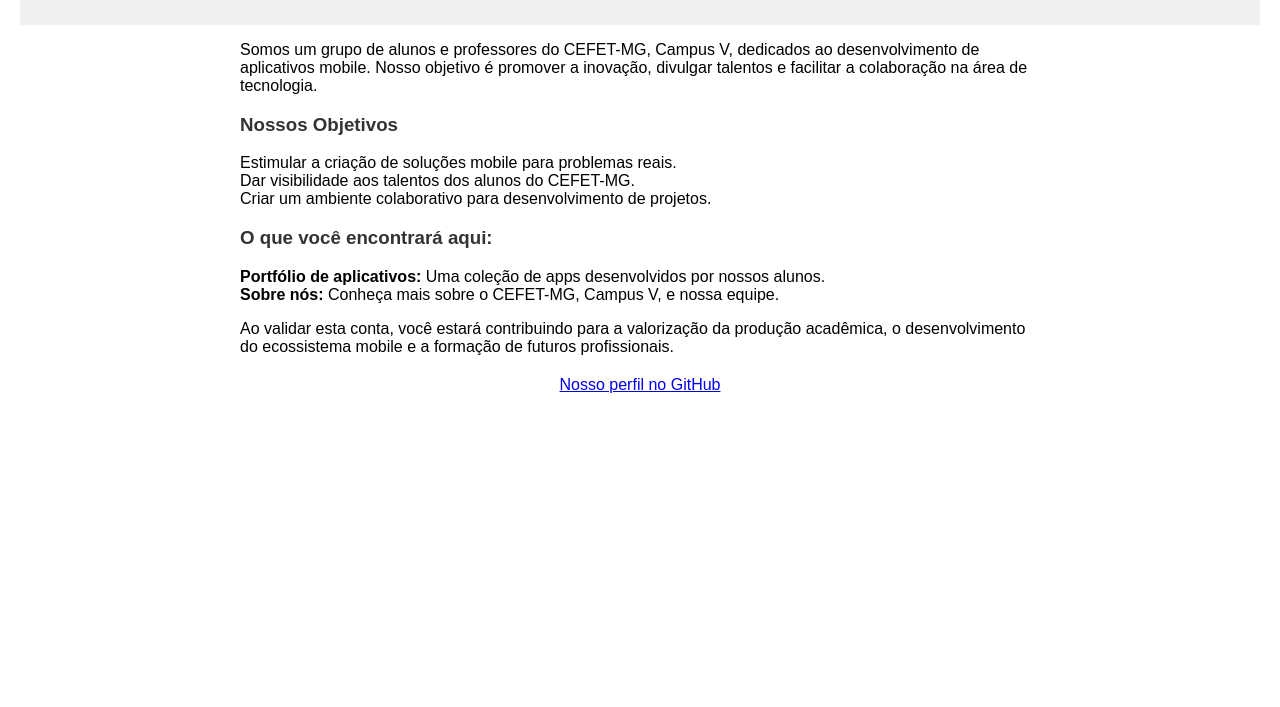
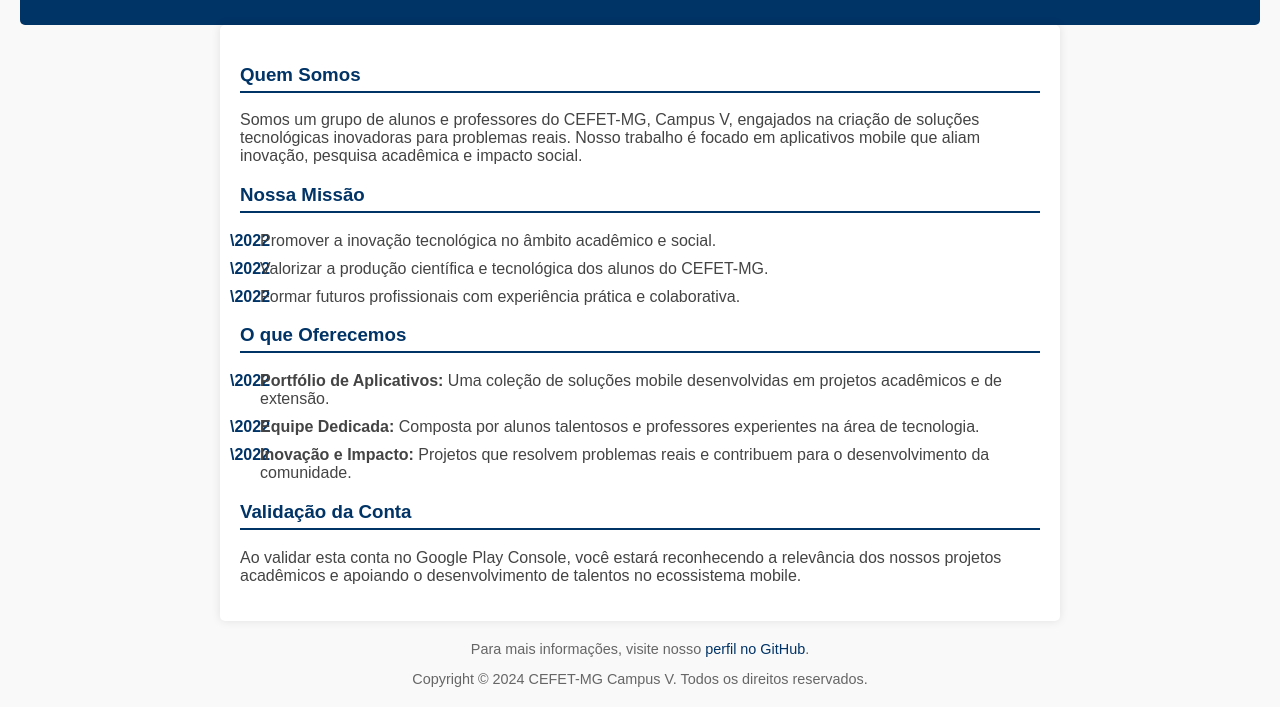
Before and after one commit to gplaycefetmg/gplaycefetmg.github.io, a plain HTML site: page index.html in a window 1280 px wide. Shown: the part 163-870 px from the top of the page. Before the commit the page ends 800 px from the top, so only its background shows below. Drawn offline with Linux system fonts and the light colour scheme.

Commit message:
Atualizacao 1

```diff
--- a/index.html
+++ b/index.html
@@ -11,28 +11,38 @@
     </header>
 
     <main>
-        <p>Somos um grupo de alunos e professores do CEFET-MG, Campus V, dedicados ao desenvolvimento de aplicativos mobile. Nosso objetivo é promover a inovação, divulgar talentos e facilitar a colaboração na área de tecnologia.</p>
+        <section>
+            <h3>Quem Somos</h3>
+            <p>Somos um grupo de alunos e professores do CEFET-MG, Campus V, engajados na criação de soluções tecnológicas inovadoras para problemas reais. Nosso trabalho é focado em aplicativos mobile que aliam inovação, pesquisa acadêmica e impacto social.</p>
+        </section>
 
-        <h3>Nossos Objetivos</h3>
-        <ul>
-            <li>Estimular a criação de soluções mobile para problemas reais.</li>
-            <li>Dar visibilidade aos talentos dos alunos do CEFET-MG.</li>
-            <li>Criar um ambiente colaborativo para desenvolvimento de projetos.</li>
-        </ul>
+        <section>
+            <h3>Nossa Missão</h3>
+            <ul>
+                <li>Promover a inovação tecnológica no âmbito acadêmico e social.</li>
+                <li>Valorizar a produção científica e tecnológica dos alunos do CEFET-MG.</li>
+                <li>Formar futuros profissionais com experiência prática e colaborativa.</li>
+            </ul>
+        </section>
 
-        <h3>O que você encontrará aqui:</h3>
-        <ul>
-            <li><strong>Portfólio de aplicativos:</strong> Uma coleção de apps desenvolvidos por nossos alunos.</li>
-            <li><strong>Sobre nós:</strong> Conheça mais sobre o CEFET-MG, Campus V, e nossa equipe.</li>
-        </ul>
+        <section>
+            <h3>O que Oferecemos</h3>
+            <ul>
+                <li><strong>Portfólio de Aplicativos:</strong> Uma coleção de soluções mobile desenvolvidas em projetos acadêmicos e de extensão.</li>
+                <li><strong>Equipe Dedicada:</strong> Composta por alunos talentosos e professores experientes na área de tecnologia.</li>
+                <li><strong>Inovação e Impacto:</strong> Projetos que resolvem problemas reais e contribuem para o desenvolvimento da comunidade.</li>
+            </ul>
+        </section>
 
-        <p>Ao validar esta conta, você estará contribuindo para a valorização da produção acadêmica, o desenvolvimento do ecossistema mobile e a formação de futuros profissionais.</p>
+        <section>
+            <h3>Validação da Conta</h3>
+            <p>Ao validar esta conta no Google Play Console, você estará reconhecendo a relevância dos nossos projetos acadêmicos e apoiando o desenvolvimento de talentos no ecossistema mobile.</p>
+        </section>
     </main>
 
     <footer>
-        <p>
-            <a href="https://github.com/gplaycefetmg">Nosso perfil no GitHub</a>
-        </p>
+        <p>Para mais informações, visite nosso <a href="https://github.com/gplaycefetmg">perfil no GitHub</a>.</p>
+        <p>Copyright &copy; 2024 CEFET-MG Campus V. Todos os direitos reservados.</p>
     </footer>
 </body>
 </html>
--- a/style.css
+++ b/style.css
@@ -1,21 +1,31 @@
 body {
     font-family: Arial, sans-serif;
     margin: 20px;
+    background-color: #f9f9f9; /* Fundo mais claro para conforto visual */
+    color: #444; /* Texto mais suave */
 }
 
 header {
     text-align: center;
-    background-color: #f0f0f0;
+    background-color: #003366; /* Azul escuro representando profissionalismo */
+    color: #ffffff; /* Texto branco para contraste */
     padding: 20px;
+    border-radius: 5px; /* Bordas arredondadas */
 }
 
 main {
     max-width: 800px;
     margin: 0 auto;
+    background-color: #ffffff; /* Fundo branco para destaque de conteúdo */
+    padding: 20px;
+    border-radius: 5px;
+    box-shadow: 0 0 10px rgba(0, 0, 0, 0.1); /* Sombra leve para profundidade */
 }
 
 h3 {
-    color: #333;
+    color: #003366; /* Azul escuro para títulos */
+    border-bottom: 2px solid #003366; /* Linha para separar títulos */
+    padding-bottom: 5px;
 }
 
 ul {
@@ -23,7 +33,32 @@
     padding: 0;
 }
 
+ul li {
+    margin-bottom: 10px;
+    padding-left: 20px;
+    text-indent: -15px;
+}
+
+ul li::before {
+    content: "\\2022"; /* Adiciona marcador estilo bullet point */
+    color: #003366;
+    font-weight: bold;
+    display: inline-block;
+    width: 15px;
+}
+
 footer {
     text-align: center;
     margin-top: 20px;
+    font-size: 0.9em;
+    color: #666; /* Texto mais claro para diferenciação */
 }
+
+footer a {
+    color: #003366; /* Link azul escuro */
+    text-decoration: none;
+}
+
+footer a:hover {
+    text-decoration: underline; /* Efeito visual ao passar o mouse */
+}
```
